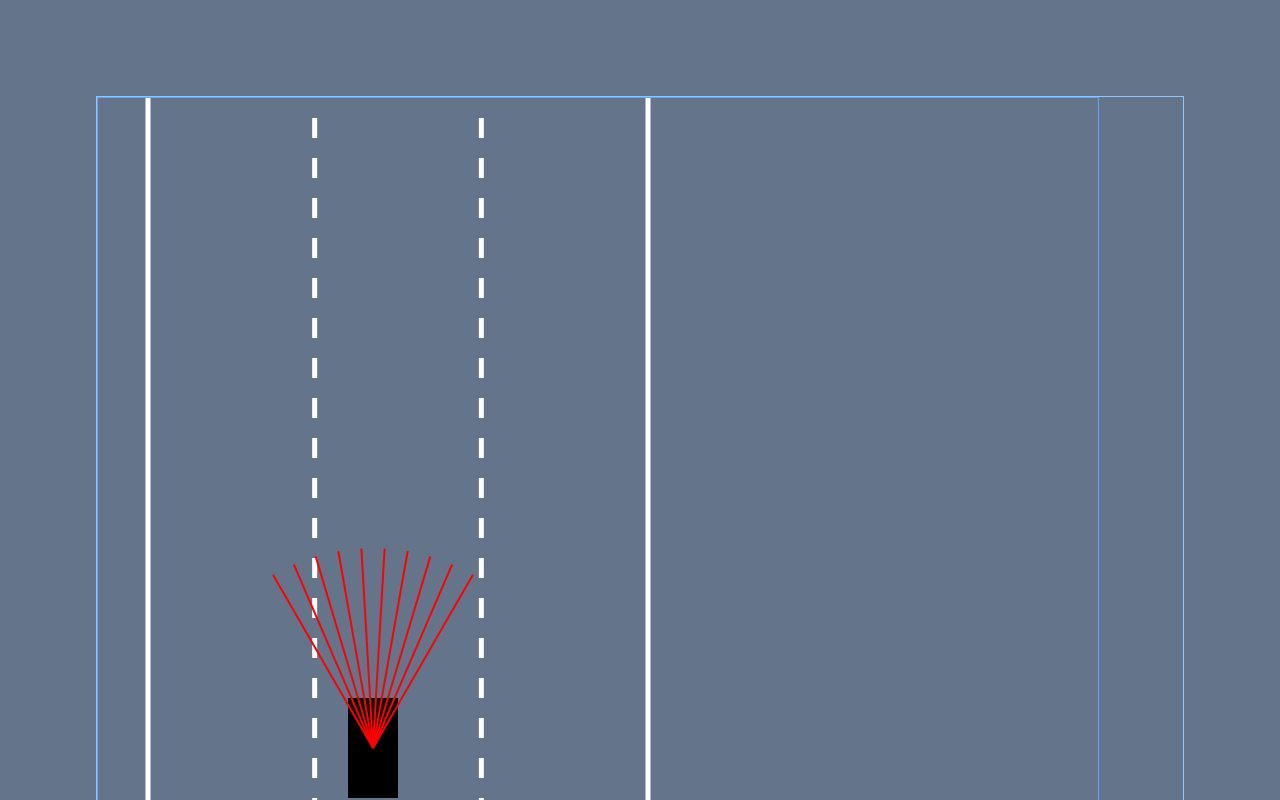
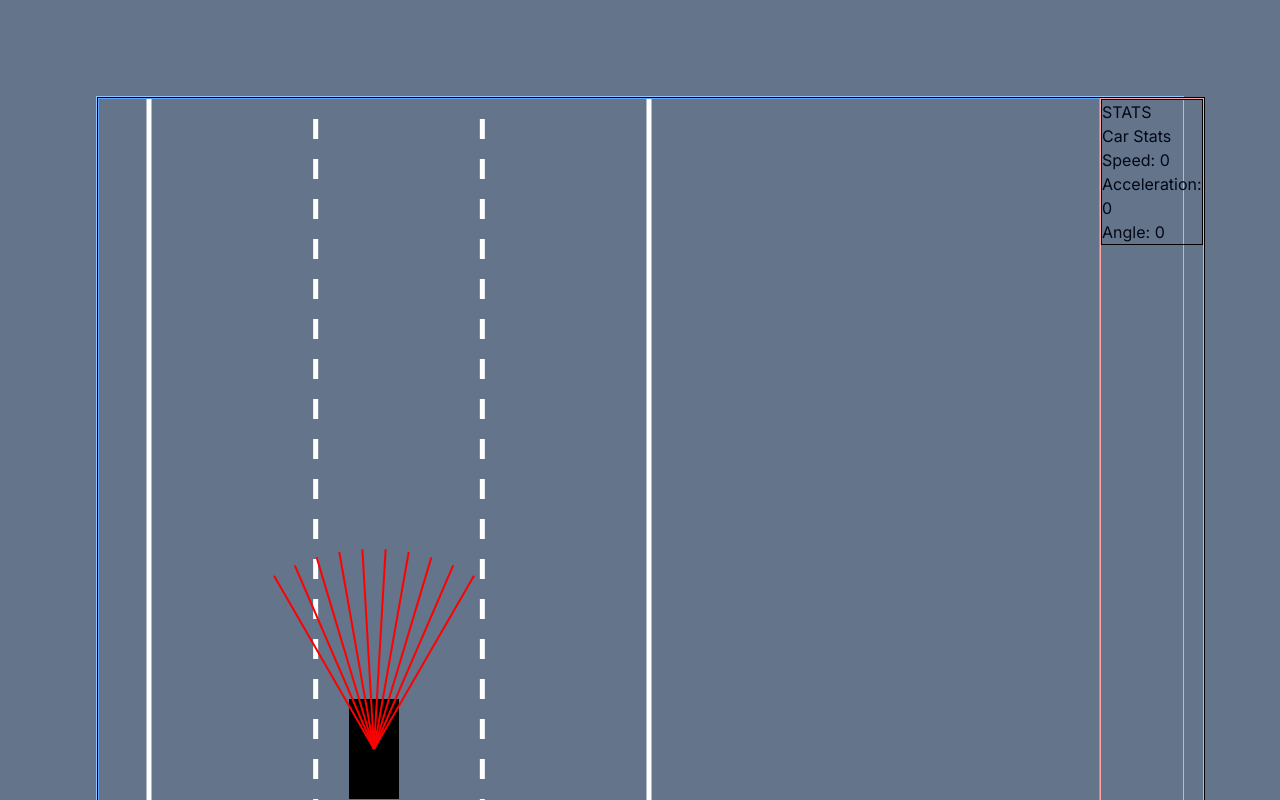
Before and after one commit to winzamark123/ACC-LKA-Simulation, a Next.js app: page / in a window 1280 px wide. Shown: the top 800 px of the page. Built offline with nearby package versions, Linux system fonts and the light colour scheme.

Commit message:
Display stats on the side

```diff
--- a/src/app/page.tsx
+++ b/src/app/page.tsx
@@ -1,8 +1,9 @@
 'use client';
 import IndexCanvas from '@/components/IndexCanvas';
+
 export default function Home() {
   return (
-    <main className="flex min-h-screen flex-col items-center justify-between overflow-hidden bg-slate-500 p-24">
+    <main className="flex min-h-screen items-center justify-between overflow-hidden bg-slate-500 p-24">
       <div className="flex w-full border border-blue-300">
         <IndexCanvas width={1000} height={800} />
       </div>
--- a/src/components/Car/Car.ts
+++ b/src/components/Car/Car.ts
@@ -1,4 +1,4 @@
-import { CarInterface, CarControlsInterface } from '@/types';
+import { CarInterface, CarControlsInterface, CarStatsInterface } from '@/types';
 import CarControls from '@/components/Car/CarControls';
 import { calcDragAcceleration } from '@/lib/useEquations';
 import {
@@ -115,6 +115,16 @@ export default class Car implements CarInterface {
     );
   }
 
+  getStats(): CarStatsInterface {
+    return {
+      speed: this.speed,
+      acceleration: this.acceleration,
+      angle: this.angle,
+      x: this.x,
+      y: this.y,
+    };
+  }
+
   /*
   ////////////////////////
     CAR Actions that are Controlled by useCarControls
--- a/src/components/IndexCanvas.tsx
+++ b/src/components/IndexCanvas.tsx
@@ -3,6 +3,7 @@ import Car from './Car/Car';
 import Road from './Road/Road';
 import CarControls from './Car/CarControls';
 import RaySensor from './RaySensor/RaySensor';
+import DisplayStats from './Stats/DisplayStats';
 
 interface IndexCanvasProps {
   width: number;
@@ -20,6 +21,7 @@ export default function IndexCanvas({ width, height }: IndexCanvasProps) {
   const raysRef = useRef(rays);
   const carControls = useRef(new CarControls());
 
+  // main car has controls
   mainCar.setupControls();
 
   useEffect(() => {
@@ -53,6 +55,7 @@ export default function IndexCanvas({ width, height }: IndexCanvasProps) {
     if (context === null) {
       return;
     }
+
     const draw = () => {
       context.clearRect(0, 0, canvas.width, canvas.height);
       context.save();
@@ -60,7 +63,8 @@ export default function IndexCanvas({ width, height }: IndexCanvasProps) {
       context.translate(0, height - 200 - carRef.current.y);
       roadRef.current.draw(context);
       carRef.current.update(); // Update car state
-      raysRef.current.castRays(); // Cast rays from the car
+      // raysRef.current.castRays(); // Cast rays from the car
+      raysRef.current.updateRays(); // Update the rays
       carRef.current.draw(context);
       raysRef.current.draw(context);
       context.restore();
@@ -72,7 +76,7 @@ export default function IndexCanvas({ width, height }: IndexCanvasProps) {
   }, []);
 
   return (
-    <main>
+    <main className="flex border border-black">
       <canvas
         ref={canvasRef}
         className="border border-blue-400"
@@ -80,7 +84,7 @@ export default function IndexCanvas({ width, height }: IndexCanvasProps) {
         height={height}
       ></canvas>
       <div className="border border-red-300">
-        <h1>CANVAS HERE</h1>
+        <DisplayStats carRef={carRef} />
       </div>
     </main>
   );
--- a/src/components/RaySensor/RaySensor.ts
+++ b/src/components/RaySensor/RaySensor.ts
@@ -47,17 +47,25 @@ export default class RaySensor implements RaySensorInterface {
     }
   }
 
+  updateRays() {
+    this.castRays();
+    for (const [start, end] of this.rays) {
+      const ray = { start, end };
+      const readings = this.getReadings(ray, [], []);
+      this.readings.push(Math.min(...readings));
+    }
+  }
+
   getReadings(ray: Line, traffic: Car[], borders: Line[]) {
     const readings = [];
     for (const border of borders) {
       const intersection = getIntersection(ray, border);
       if (intersection) {
-        readings.push(
-          Math.sqrt(
-            (intersection.x - ray.start.x) ** 2 +
-              (intersection.y - ray.start.y) ** 2
-          )
+        const distance = Math.sqrt(
+          (intersection.x - ray.start.x) ** 2 +
+            (intersection.y - ray.start.y) ** 2
         );
+        readings.push(distance);
       }
     }
     return readings;
--- a/src/components/Road/Road.ts
+++ b/src/components/Road/Road.ts
@@ -37,8 +37,6 @@ export default class Road implements RoadInterface {
 
   getLaneCenter(laneIndex: number): number {
     const lane_width = this.width / this.lane_count;
-    console.log('WIDTH:', this.width);
-    console.log('Lane_width:', lane_width);
     return lane_width / 2 + Math.min(laneIndex, this.lane_count) * lane_width;
   }
 
--- /dev/null
+++ b/src/components/Stats/DisplayStats.tsx
@@ -0,0 +1,38 @@
+import Car from '@/components/Car/Car';
+import { useEffect, useState } from 'react';
+import { CarStatsInterface } from '@/types';
+
+interface DisplayStatsProps {
+  carRef: React.MutableRefObject<Car>;
+}
+
+export default function DisplayStats({ carRef }: DisplayStatsProps) {
+  const [carStats, setCarStats] = useState<CarStatsInterface | null>(null);
+
+  useEffect(() => {
+    const car = carRef.current;
+    if (car) {
+      const intervalId = setInterval(() => {
+        const stats = car.getStats();
+        setCarStats(stats);
+      }, 300);
+
+      return () => clearInterval(intervalId);
+    }
+  }, [carRef]);
+  return (
+    <main className="flex border border-black">
+      <div>
+        <h1>STATS</h1>
+        <div>
+          <h2>Car Stats</h2>
+          <ul>
+            <li>Speed: {carStats?.speed}</li>
+            <li>Acceleration: {carStats?.acceleration}</li>
+            <li>Angle: {carStats?.angle}</li>
+          </ul>
+        </div>
+      </div>
+    </main>
+  );
+}
```
Also changed, not shown: src/types/index.d.ts (+8 -0 lines).
